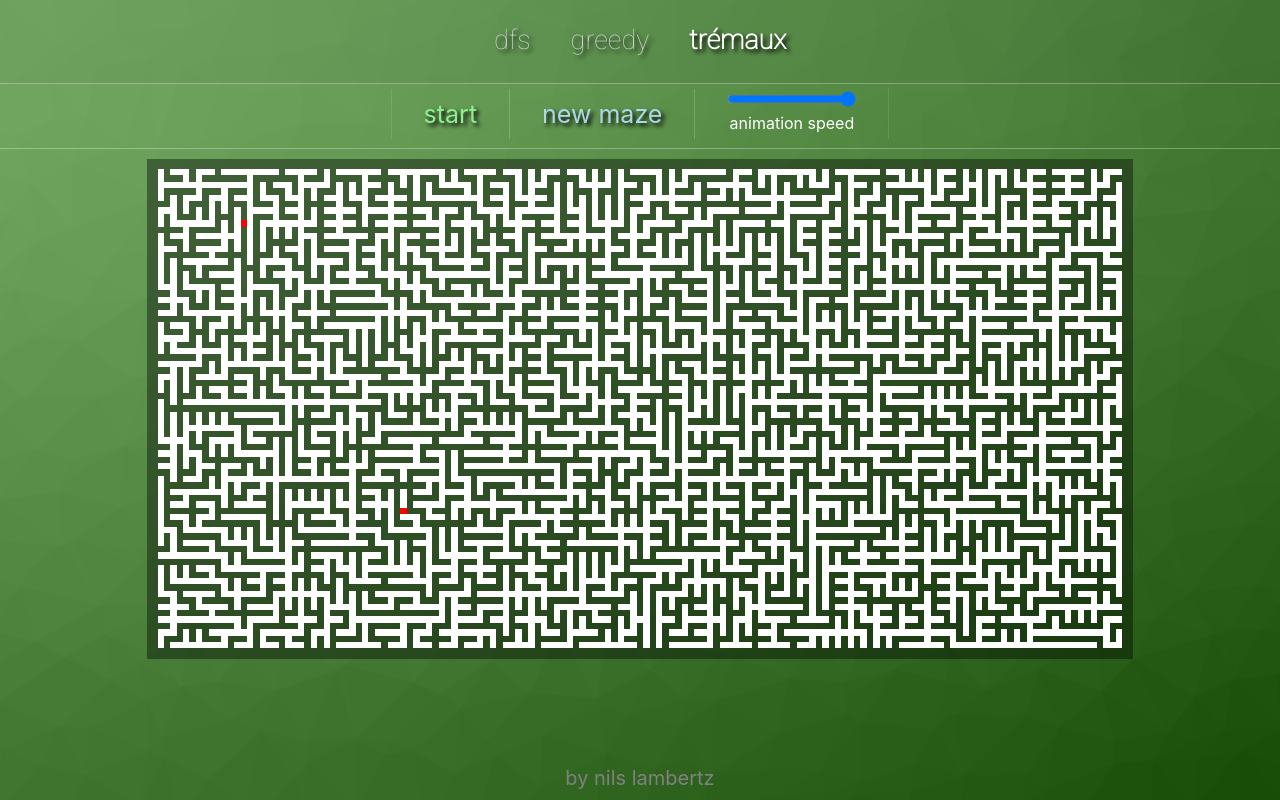
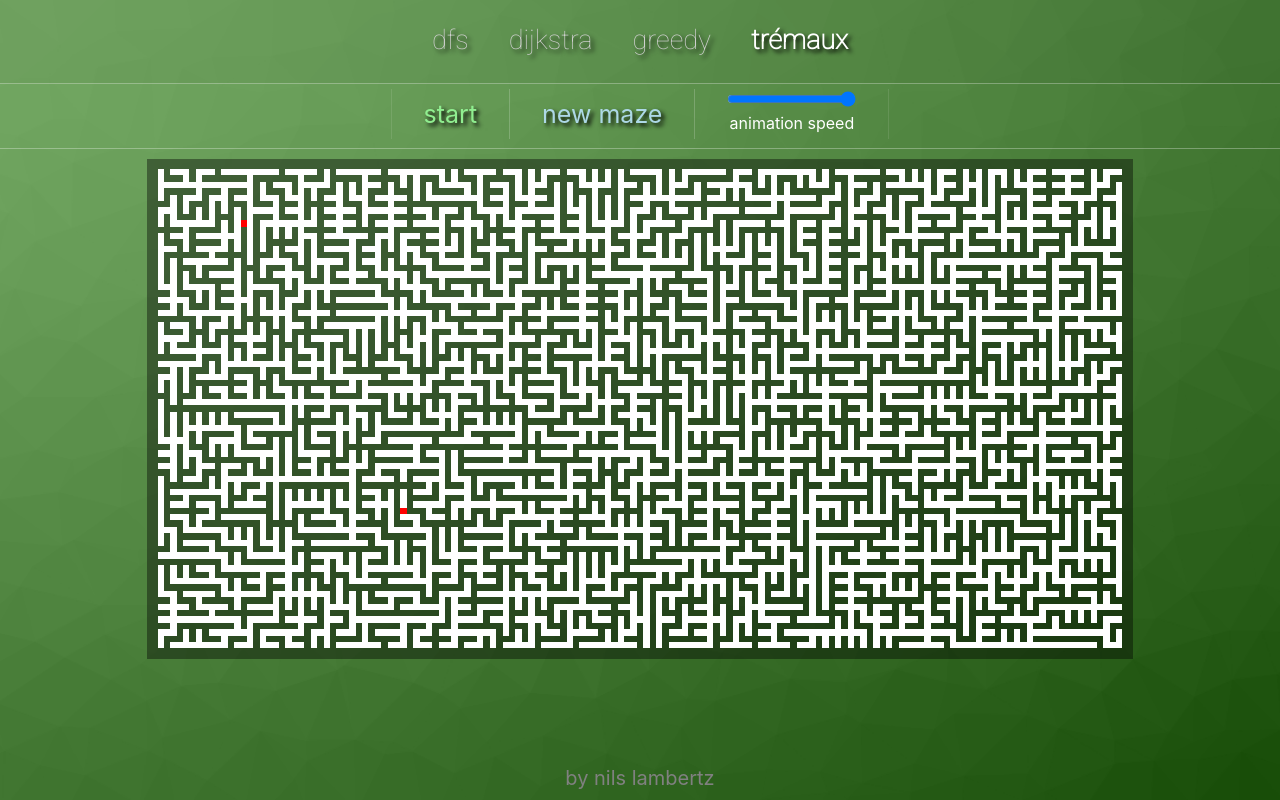
Before and after one commit to nilslambertz/pathfinding-algorithms, a React (Create React App) app: page / in a window 1280 px wide. Built offline with nearby package versions, Linux system fonts and the light colour scheme.

Commit message:
re-added dijkstra to navigation-bar

```diff
--- a/src/Components/Navigation/NavBar.js
+++ b/src/Components/Navigation/NavBar.js
@@ -6,7 +6,7 @@ function NavBar({algorithm, setAlgorithm, animationRunning}) {
     return (
         <div id="navbar">
             <NavElem title="dfs" algoNumber="0" setAlgorithm={setAlgorithm} currentAlgorithm={algorithm} animationRunning={animationRunning}/>
-            {/*<NavElem title="dijkstra" algoNumber="1" setAlgorithm={setAlgorithm} currentAlgorithm={algorithm} animationRunning={animationRunning}/>*/}
+            <NavElem title="dijkstra" algoNumber="1" setAlgorithm={setAlgorithm} currentAlgorithm={algorithm} animationRunning={animationRunning}/>
             <NavElem title="greedy" algoNumber="3" setAlgorithm={setAlgorithm} currentAlgorithm={algorithm} animationRunning={animationRunning}/>
             <NavElem title="trémaux" algoNumber="2" setAlgorithm={setAlgorithm} currentAlgorithm={algorithm} animationRunning={animationRunning}/>
         </div>
```
